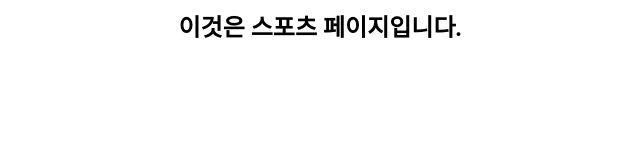
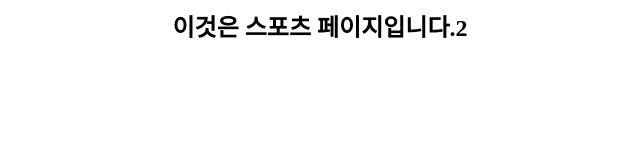
Before and after one commit to wonjune95/sport, a plain HTML site: page index.html in a window 1280 px wide. Shown: the whole page, without its empty margins (320-960 px from the left). Drawn offline with Linux system fonts and the light colour scheme.

Commit message:
Update index.html

```diff
--- a/index.html
+++ b/index.html
@@ -1,3 +1,3 @@
 <center>
-  <h2>이것은 스포츠 페이지입니다.</h2>
+  <h2>이것은 스포츠 페이지입니다.2</h2>
 </center>
```
